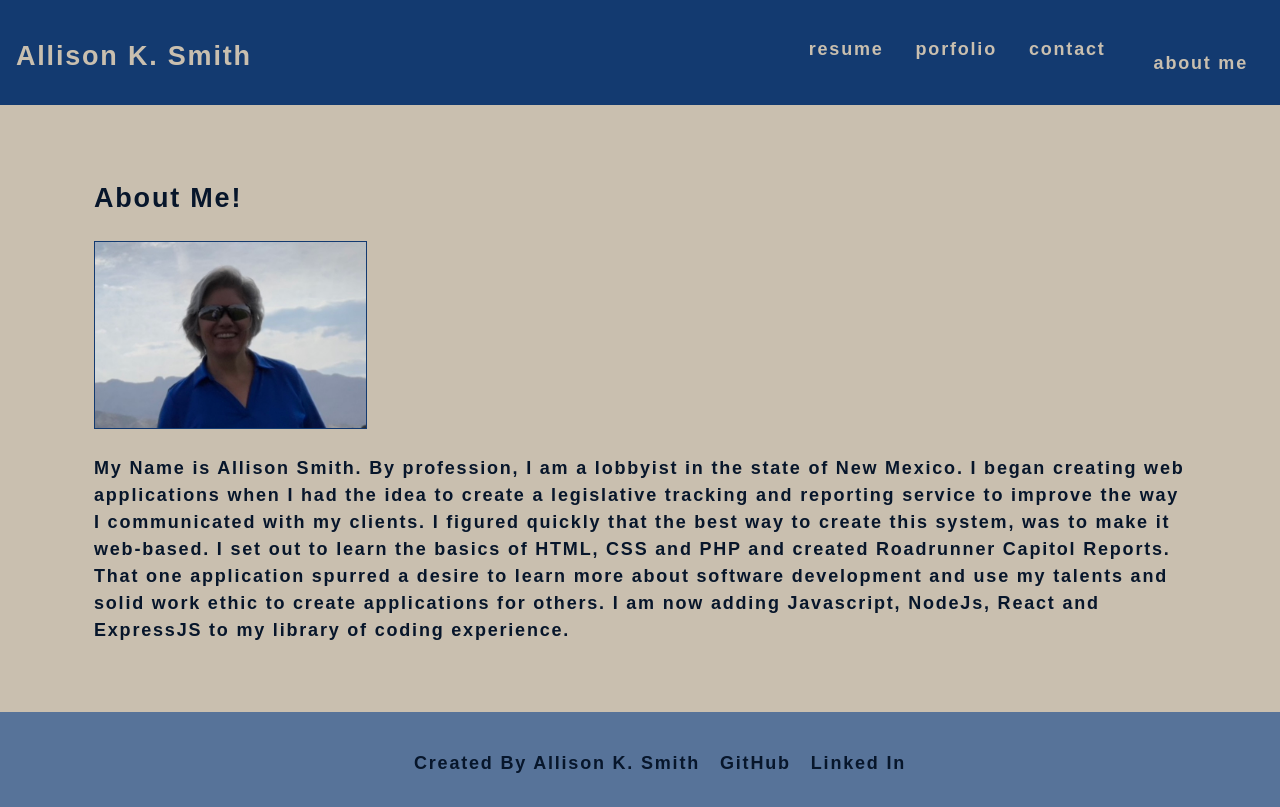
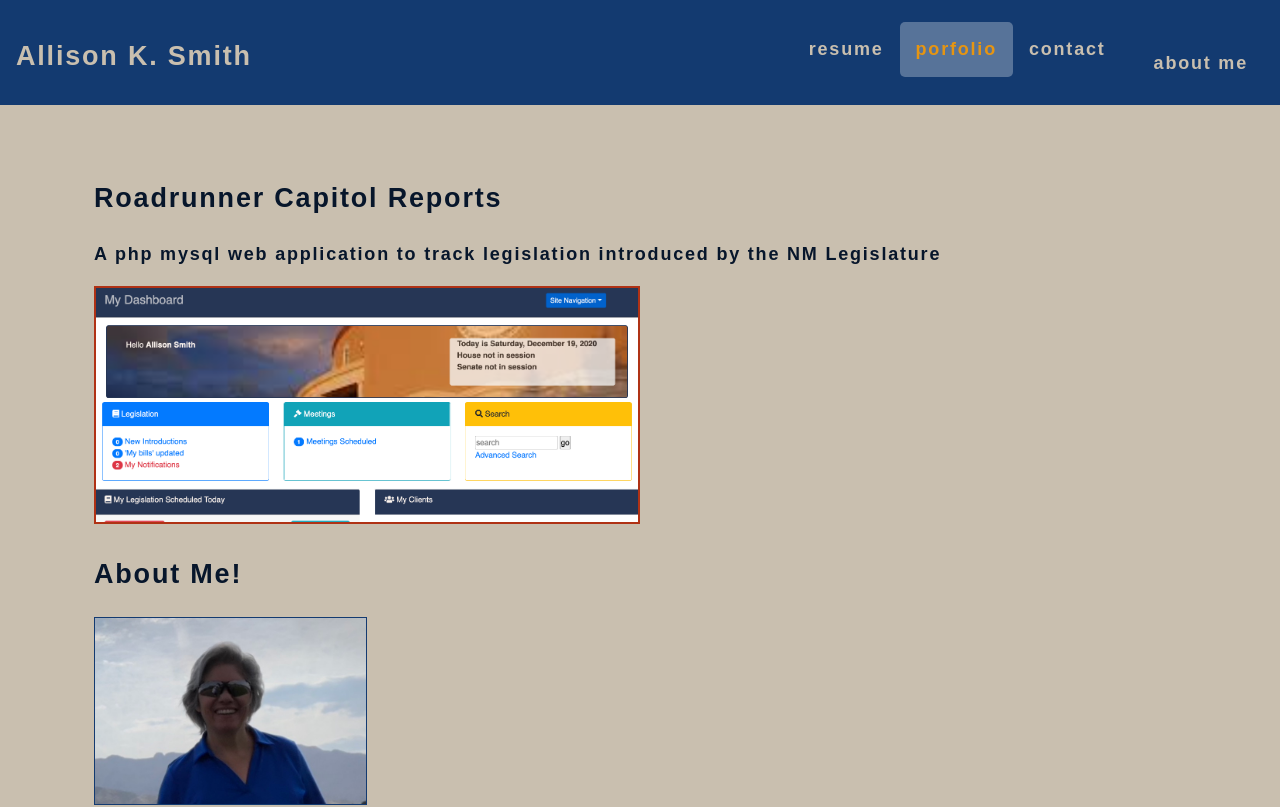
Before and after one commit to aksmith5239/my-portfolio, a React (Create React App) app: page / in a window 1280 px wide. Shown: the top 807 px of the page. Built offline with nearby package versions, Linux system fonts and the light colour scheme.

Commit message:
project added

```diff
--- a/src/App.js
+++ b/src/App.js
@@ -1,14 +1,30 @@
-import './App.css';
-
+import React, { useState } from 'react';
 import About from './components/About';
 import Nav from './components/Nav';
+import Project from './components/Project';
 import Footer from './components/Footer';
 
 function App() {
+  const [categories] = useState([
+    {
+        name: "porfolio",
+        description: "a portfolio of web development work by Allison K. Smith",
+    },
+    {
+        name: "resume",
+        description: "a downloadable resume of Allison K. Smith's web development work",
+    }
+]);
+const [currentCategory, setCurrentCategory] = useState(categories[0]);
   return (
     <div>
-      <Nav></Nav>
+      <Nav
+       categories={categories}
+       setCurrentCategory={setCurrentCategory}
+       currentCategory={currentCategory}
+      ></Nav>
       <main >
+        <Project></Project>
         <About></About>
       </main>
       <Footer></Footer>
--- a/src/components/About/index.js
+++ b/src/components/About/index.js
@@ -7,7 +7,7 @@ function About() {
             <h1 id="about">About Me!</h1>
             <img src={portfolioImage} className='portfolio-image' style={{ width: "25%"}} alt="portfolio" />
             <div>
-                <p>My Name is Allison Smith. By profession, I am a lobbyist in the state of New Mexico. I began creating web applications when I had the idea to create a legislative tracking and reporting service to improve the way I communicated with my clients. I figured quickly that the best way to create this system, was to make it web-based. I set out to learn the basics of HTML, CSS and PHP and created Roadrunner Capitol Reports. That one application spurred a desire to learn more about software development and use my talents and solid work ethic to create applications for others. I am now adding Javascript, NodeJs, React and ExpressJS to my library of coding experience.</p>
+                <p>My Name is Allison Smith. By profession, I am a lobbyist in the state of New Mexico. I began creating web applications when I had the idea to create a legislative tracking and reporting service to improve the way I communicated with my clients. I figured quickly that the best way to create this system, was to make it web-based. I set out to learn the basics of HTML, CSS, PHP, MySql and created Roadrunner Capitol Reports. That one application spurred a desire to learn more about software development and use my talents and solid work ethic to create applications for others. I am now adding Javascript, NodeJs, React and ExpressJS to my library of coding experience.</p>
             </div>
 
         </section>
--- a/src/components/Nav/index.js
+++ b/src/components/Nav/index.js
@@ -1,20 +1,15 @@
 import React from 'react';
 
-function Nav() {
 
-const categories = [
-    {
-        name: "porfolio",
-        description: "a portfolio of web development work by Allison K. Smith",
-    },
-    {
-        name: "resume",
-        description: "a downloadable resume of Allison K. Smith's web development work",
-    }
-]
-function categorySelected(name) {
-    console.log(`${name} clicked`);
-}
+function Nav(props) {
+
+    const {
+        categories = [],
+        setCurrentCategory,
+        currentCategory,
+      } = props;
+
+
     return(
         <header>
             <h2>
@@ -30,12 +25,12 @@ function categorySelected(name) {
                         </a>
                     </li>
                     <li>
-                        <span onClick={categorySelected}>contact </span>
+                        <span> contact </span>
                     </li>
 
                         {categories.map((category) => (
-                            <li className="navItem" key={category.name}>
-                                <span onClick={() => categorySelected(category.name)}>{category.name}</span>
+                            <li className={`navItem ${currentCategory.name === category.name && 'navActive'}`} key={category.name}>
+                                <span onClick={() => setCurrentCategory(category.name)}>{category.name}</span>
                             </li>
                         ))}
 
--- /dev/null
+++ b/src/components/Project/index.js
@@ -0,0 +1,24 @@
+import React from 'react';
+import photo from "../../assets/rrcr-dashboard.png";
+
+function Project(props) {
+
+    const currentProject = {
+        name: "Roadrunner Capitol Reports",
+        description: "A php mysql web application to track legislation introduced by the NM Legislature",
+    };
+    return(
+        <section>
+            <h1>{currentProject.name}</h1>
+            <p>{currentProject.description}</p>
+            <div >
+                <img src = {photo}
+                className='project-image'
+                style={{ width: "50%"}}
+                alt="project photo"
+                />
+            </div>
+        </section>
+    );
+}
+export default Project;
--- a/src/index.css
+++ b/src/index.css
@@ -110,3 +110,13 @@ footer li {
 .portfolio-image {
   border: 1px solid var(--primary);
 }
+
+.project-image {
+  border: 2px solid var(--secondary);
+}
+
+.navActive {
+  color: var(--tertiary);
+  background: var(--light-blue);
+  border-radius: 5px;
+}
```
